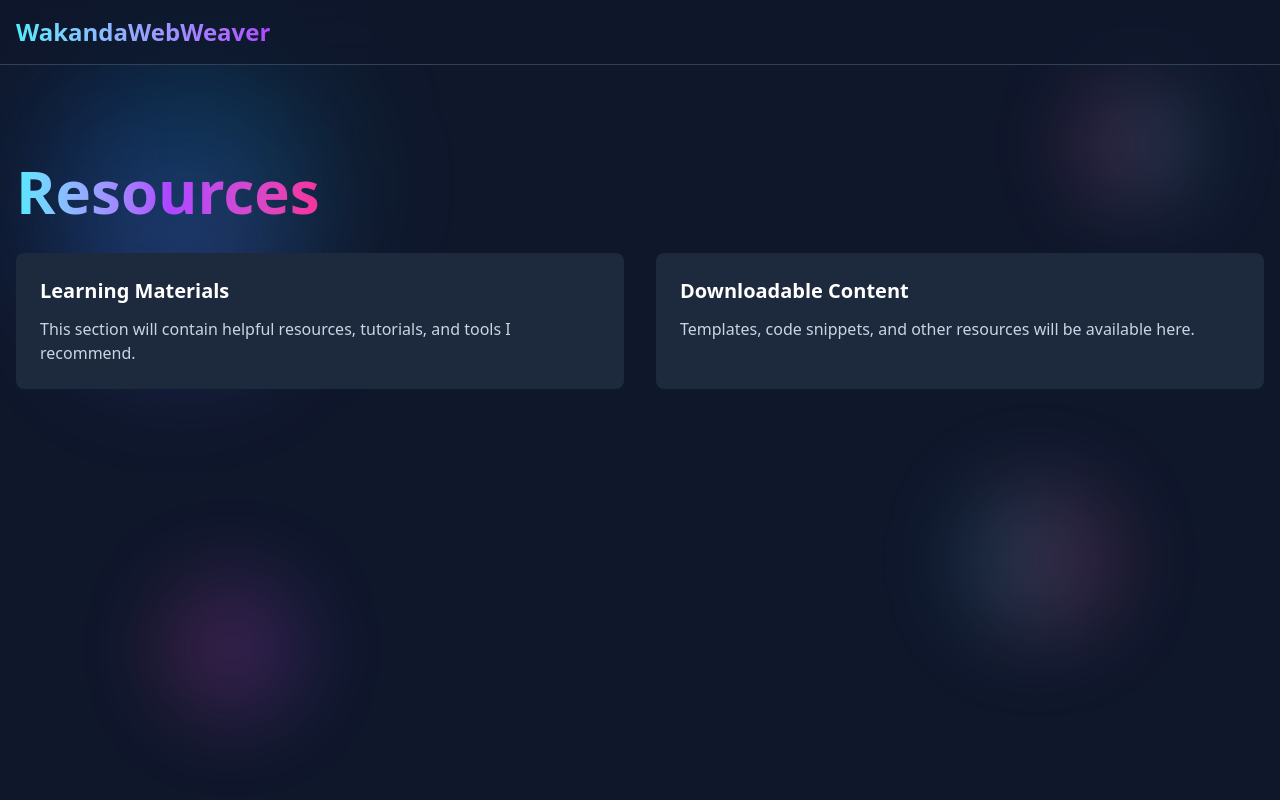
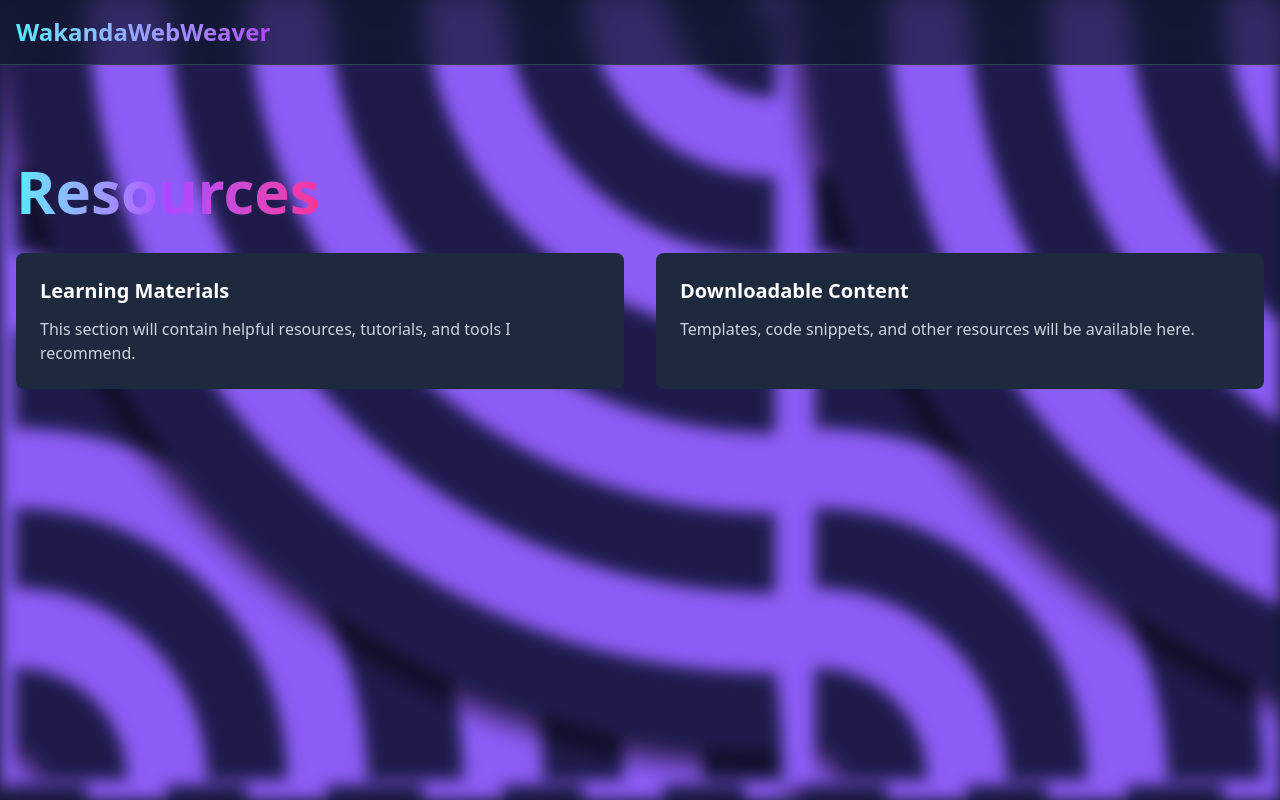
Before and after one commit to WakandaWebWeaver/wakandawebweaver.github.io-source, a React (Vite) app: page /resources in a window 1280 px wide. Shown: the top 800 px of the page. Built offline with nearby package versions, Linux system fonts and the light colour scheme.

Commit message:
Design update
- Added a new background wavy pattern from Uiverse

```diff
--- a/src/components/Background.jsx
+++ b/src/components/Background.jsx
@@ -1,64 +1,50 @@
 import React, { useEffect, useState } from "react";
-import { motion } from "framer-motion";
-
-const blobVariants = {
-  initial: { opacity: 0, scale: 0.8 },
-  animate: { opacity: 1, scale: 1, transition: { duration: 1.5, ease: "easeOut" } },
-  hover: { scale: 1.1 },
-};
 
 export default function Background() {
-  const [scrollY, setScrollY] = useState(0);
+  const [mousePos, setMousePos] = useState({ x: 0, y: 0 });
 
   useEffect(() => {
-    const handleScroll = () => setScrollY(window.scrollY);
-    window.addEventListener("scroll", handleScroll);
-    return () => window.removeEventListener("scroll", handleScroll);
+    const handleMouseMove = (e) => {
+      setMousePos({
+        x: (e.clientX / window.innerWidth) * 100,
+        y: (e.clientY / window.innerHeight) * 100
+      });
+    };
+    window.addEventListener("mousemove", handleMouseMove);
+    return () => window.removeEventListener("mousemove", handleMouseMove);
   }, []);
+
+  const patternStyle = {
+    '--s': '800px',
+    '--c1': '#8b5cf6',
+    '--c2': '#1e1b4b',
+    '--_g': 'var(--c2) 4% 14%, var(--c1) 14% 24%, var(--c2) 22% 34%, var(--c1) 34% 44%, var(--c2) 44% 56%, var(--c1) 56% 66%, var(--c2) 66% 76%, var(--c1) 76% 86%, var(--c2) 86% 96%',
+    background: `
+      radial-gradient(
+        100% 100% at 100% 0,
+        var(--c1) 4%,
+        var(--_g),
+        #000a 96%,
+        #0000
+      ),
+      radial-gradient(
+        100% 100% at 0 100%,
+        #0000,
+        #000a 4%,
+        var(--_g),
+        var(--c1) 96%
+      ) var(--c1)
+    `,
+    backgroundSize: 'var(--s) var(--s)',
+    backgroundPosition: `${(mousePos.x - 50) * 0.5}px ${(mousePos.y - 50) * 0.3}px, ${(mousePos.x - 50) * -0.3}px ${(mousePos.y - 50) * 0.4}px`,
+    transition: 'background-position 0.3s ease-out'
+  };
 
   return (
     <div className="fixed inset-0 z-0 pointer-events-none">
-      <motion.div
-        className="absolute top-10 left-10 w-72 h-72 bg-gradient-to-r from-blue-500/20 to-cyan-500/20 rounded-full blur-3xl"
-        variants={blobVariants}
-        initial="initial"
-        animate="animate"
-        whileHover="hover"
-        style={{ y: scrollY * 0.1 }}
-      />
-      <motion.div
-        className="absolute top-40 left-20 w-48 h-48 bg-gradient-to-r from-blue-500/20 to-purple-500/20 rounded-full blur-3xl"
-        variants={blobVariants}
-        initial="initial"
-        animate="animate"
-        whileHover="hover"
-        style={{ y: scrollY * 0.05 }}
-      />
-
-      <motion.div
-        className="absolute top-20 right-20 w-32 h-32 bg-gradient-to-r from-pink-500/20 to-cyan-500/20 rounded-full blur-2xl"
-        variants={blobVariants}
-        initial="initial"
-        animate="animate"
-        whileHover="hover"
-        style={{ y: -scrollY * 0.08 }}
-      />
-      <motion.div
-        className="absolute bottom-40 right-40 w-40 h-40 bg-gradient-to-r from-cyan-500/20 to-pink-500/20 rounded-full blur-2xl"
-        variants={blobVariants}
-        initial="initial"
-        animate="animate"
-        whileHover="hover"
-        style={{ y: -scrollY * 0.12 }}
-      />
-
-      <motion.div
-        className="absolute bottom-20 left-40 w-36 h-36 bg-gradient-to-r from-pink-500/20 to-purple-500/20 rounded-full blur-2xl"
-        variants={blobVariants}
-        initial="initial"
-        animate="animate"
-        whileHover="hover"
-        style={{ y: scrollY * 0.06 }}
+      <div
+        className="w-full h-full blur-sm"
+        style={patternStyle}
       />
     </div>
   );
--- a/src/components/Footer.jsx
+++ b/src/components/Footer.jsx
@@ -26,6 +26,10 @@ export default function PortfolioFooter() {
               <br />
               Feel free to reach out if you have any questions or would like to collaborate.
             </p>
+            <hr className="my-4 border-slate-700" />
+            <p className="text-slate-500 text-xs">
+              Wavy background pattern by <a href="https://uiverse.io/profile/csemszepp" className="text-cyan-400 hover:text-cyan-300 transition-colors duration-200">Csem Szep</a> on <a href="https://uiverse.io/" className="text-cyan-400 hover:text-cyan-300 transition-colors duration-200">Uiverse</a>.
+            </p>
           </div>
           <div className="flex space-x-3">
             <a href="https://github.com/wakandawebweaver" className="w-8 h-8 rounded-full bg-slate-800 hover:bg-slate-700 flex items-center justify-center text-slate-300 hover:text-white transition-colors duration-200 border border-slate-700">
```
